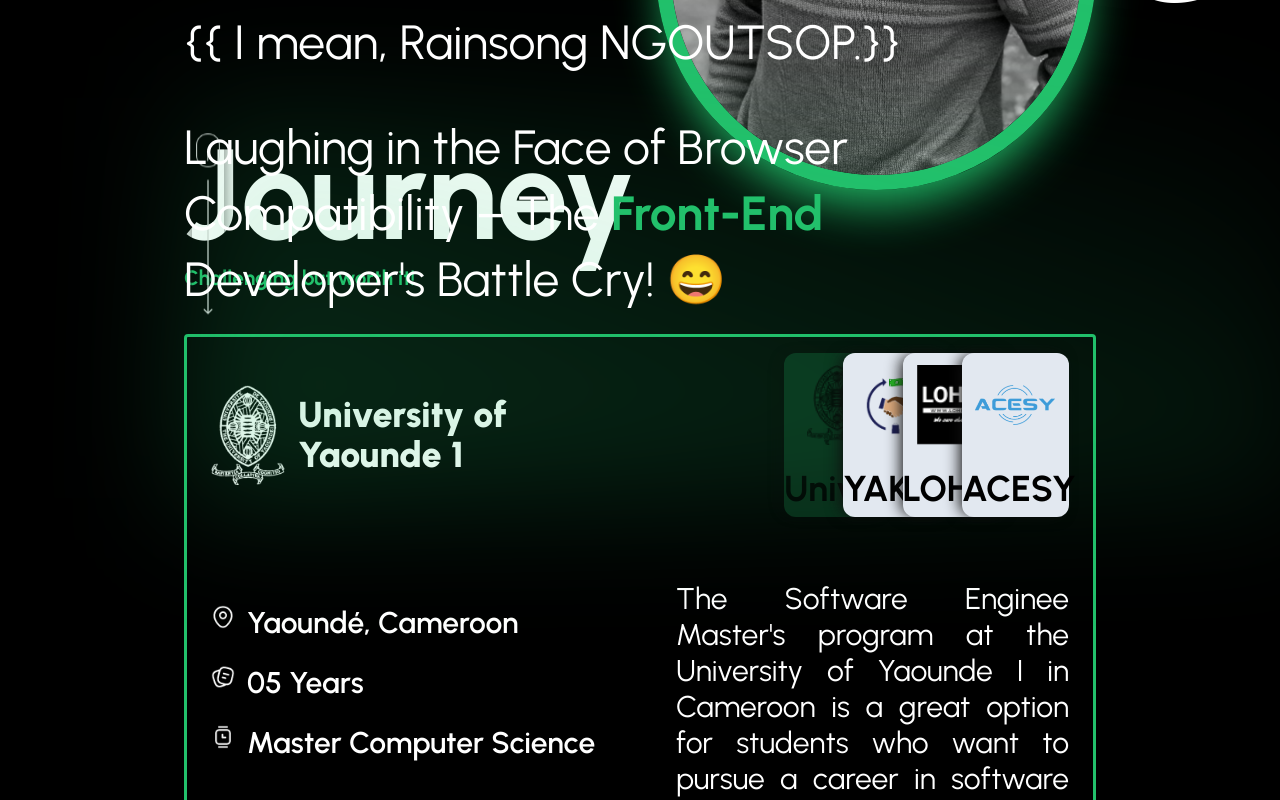
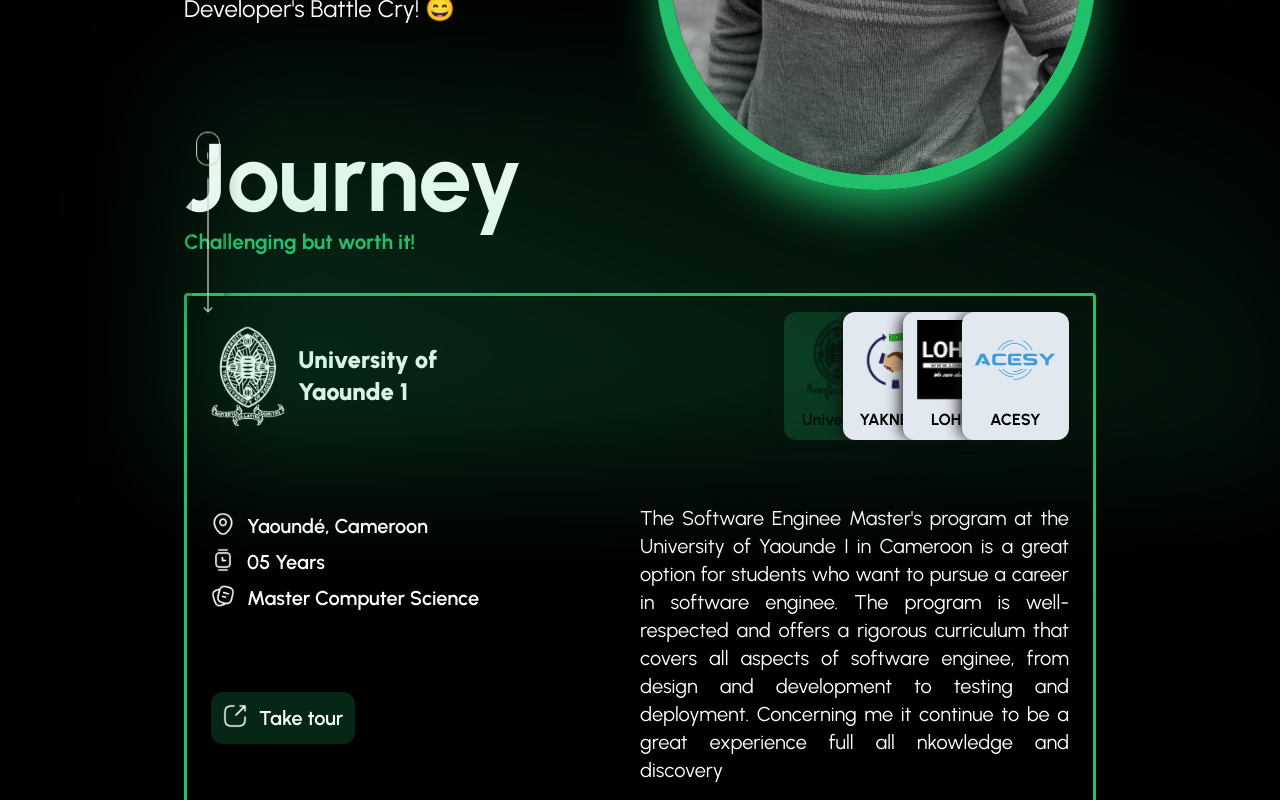
Before and after one commit to gouraintite/Rainsong, a React (Vite) app: page / in a window 1280 px wide. Shown: the part 580-1380 px from the top of the page. Built offline with nearby package versions, Linux system fonts and the light colour scheme.

Commit message:
responsive on xl and md removed

```diff
--- a/src/components/journey.jsx
+++ b/src/components/journey.jsx
@@ -11,8 +11,8 @@ import acesy from '../assets/acesy.png'
 const Journey = () => {
   return (
     <>
-        <section className='lg:-mt-24 mt-24 overflow-hidden xl:text-4xl'>
-            <h1 className='lg:text-8xl text-3xl font-bold xl:text-9xl' >Journey
+        <section className='lg:-mt-24 mt-24 overflow-hidden'>
+            <h1 className='lg:text-8xl text-3xl font-bold' >Journey
                 <div class="absolute z-0 bg-gradient-to-tr from-primary/25 to-dark/10 lg:w-[1120px] w-[200px] h-[400px] blur-3xl -mt-40">
                 </div>
             </h1>
@@ -25,46 +25,46 @@ const Journey = () => {
                             className='w-[75px] h-[100px]'
                             alt=""
                         />
-                        <div className='flex ml-3 h-auto items-center text-2xl font-black xl:text-4xl '>
+                        <div className='flex ml-3 h-auto items-center text-2xl font-black'>
                             University of <br />Yaounde 1
                         </div>
                     </div>
 
-                    <div className='flex lg:w-1/2 w-full lg:ml-auto mx-auto lg:justify-end justify-center text-black lg:-space-x-12 -space-x-2 lg:mb-0 mb-4'>
-                        <div className='group w-1/4 rounded-xl text-center space-y-4 boxes-journey bg-primary opacity-20'>
-                            <div className='w-full flex justify-center py-3 pb-2'>
+                    <div className='flex lg:w-1/2 w-full lg:ml-auto mx-auto lg:justify-end justify-center text-black lg:-space-x-12 space-x-0 lg:mb-0 mb-4'>
+                        <div className='group w-1/4 rounded-xl text-center space-y-2 boxes-journey bg-primary opacity-20'>
+                            <div className='w-full flex justify-center pt-2 pb-0'>
                                 <img
-                                className='h-20 w-20 object-contain'
+                                className='lg:h-20 h-12 w-20 object-contain'
                                 src={Uy1_black} alt="" />
                             </div>
                             <p className='w-full text-black text-center pb-2 font-bold'>
                                 University
                             </p>
                         </div>
-                        <div className='group w-1/4 bg-slate-200 rounded-xl text-center space-y-4 boxes-journey'>
-                            <div className='w-full flex justify-center py-3 pb-2'>
+                        <div className='group w-1/4 bg-slate-200 rounded-xl text-center space-y-2 boxes-journey'>
+                            <div className='w-full flex justify-center pt-2 pb-0'>
                                 <img
-                                className='h-20 w-20 object-contain'
+                                className='lg:h-20 h-12 w-20 object-contain'
                                 src={yak} alt="" />
                             </div>
                             <p className='w-full text-black text-center pb-2 font-bold'>
                                 YAKNEMA
                             </p>
                         </div>
-                        <div className='group w-1/4 bg-slate-200 rounded-xl text-center space-y-4 boxes-journey'>
-                            <div className='w-full flex justify-center py-3 pb-2'>
+                        <div className='group w-1/4 bg-slate-200 rounded-xl text-center space-y-2 boxes-journey'>
+                            <div className='w-full flex justify-center pt-2 pb-0'>
                                 <img
-                                className='h-20 w-20 object-contain'
+                                className='lg:h-20 h-12 w-20 object-contain'
                                 src={lohce} alt="" />
                             </div>
                             <p className='w-full text-black text-center pb-2 font-bold'>
                                 LOHCE
                             </p>
                         </div>
-                        <div className='group w-1/4 bg-slate-200 rounded-xl text-center space-y-4 boxes-journey'>
-                            <div className='w-full flex justify-center py-3 pb-2'>
+                        <div className='group w-1/4 bg-slate-200 rounded-xl text-center space-y-2 boxes-journey'>
+                            <div className='w-full flex justify-center pt-2 pb-0'>
                                 <img
-                                className='h-20 w-20 object-contain'
+                                className='lg:h-20 h-12 w-20 object-contain'
                                 src={acesy} alt="" />
                             </div>
                             <p className='w-full text-black text-center pb-2 font-bold'>
@@ -75,32 +75,32 @@ const Journey = () => {
                 </div>
                 <div className='flex flex-wrap justify-between mt-16'>
                     <div className='lg:w-1/2 w-full text-center font-semibold text-xl'>
-                        <div className='flex my-2 xl:my-6'>
+                        <div className='flex my-2'>
                             <img src={location} alt="" className='h-6' />
-                            <div className='ml-3 xl:text-3xl'>
+                            <div className='ml-3'>
                                 Yaoundé, Cameroon
                             </div>
                         </div>
-                        <div className='flex my-2 xl:my-6'>
-                            <img src={note2} alt="" className='h-6' />
-                            <div className='ml-3 xl:text-3xl'>
+                        <div className='flex my-2'>
+                            <img src={watch} alt="" className='h-6' />
+                            <div className='ml-3'>
                                 05 Years
                             </div>
                         </div>
-                        <div className='flex my-2 xl:my-6'>
-                            <img src={watch} alt="" className='h-6' />
-                            <div className='ml-3 xl:text-3xl'>
+                        <div className='flex my-2'>
+                            <img src={note2} alt="" className='h-6' />
+                            <div className='ml-3'>
                             Master Computer Science
                             </div>
                         </div>
                         <div className='flex bg-primary/20 backdrop-blur-2xl w-fit lg:mt-20 mb-6 p-3 rounded-xl cursor-pointer transition-all hover:scale-95 duration-200 ease-in-out'>
                             <img src={tour} alt="" className='h-6' />
-                            <div className='ml-3 xl:text-3xl'>
+                            <div className='ml-3'>
                                 Take tour
                             </div>
                         </div>
                     </div>
-                    <div className='lg:w-1/2 lg:text-xl xl:text-3xl pb-6 text-justify xl:pl-9'>
+                    <div className='lg:w-1/2 lg:text-xl pb-6 text-justify'>
                         The Software Enginee Master's program at the University of Yaounde I in Cameroon is a great option for students who want to pursue a career in software enginee. The program is well-respected and offers a rigorous curriculum that covers all aspects of software enginee, from design and development to testing and deployment.
                         Concerning me it continue to be a great experience full all nkowledge and discovery
                     </div>
--- a/src/components/welcome.jsx
+++ b/src/components/welcome.jsx
@@ -15,16 +15,16 @@ const Welcome = () => {
             <div className='flex lg:flex-row flex-row-reverse justify-between h-auto lg:h-100 mt-6'>
                 <div className='lg:mt-36 mt-4 lg:w-2/5 w-full h-full z-50'>
                     <div className='lg:absolute z-50 h-1/2 '>
-                        <p className='lg:text-2xl xl:text-5xl text-3xl font-bold'>
+                        <p className='lg:text-2xl text-3xl font-bold'>
                             Hey, ✌🏽 I am...️
                         </p><br />
-                        <p className='lg:text-[9.2rem] xl:text-[16rem] sm:text-[2rem] text-[4.2rem] ml-4 lg:-mt-16 font-extrabold'>
+                        <p className='md:text-[9.2rem] sm:text-[2rem] text-[4.2rem] ml-4 lg:-mt-16 font-extrabold'>
                             Rainsong
                         </p><br />
-                        <p className='lg:text-2xl xl:text-5xl text-xl lg:font-normal font-bold lg:-mt-12 mt-2 mb-12'>
+                        <p className='lg:text-2xl text-xl lg:font-normal font-bold lg:-mt-12 mt-2 mb-12'>
                             {'{{'} I mean, Rainsong NGOUTSOP.{'}}'}
                         </p>
-                        <p className='lg:text-2xl xl:text-5xl text-xl lg:mt-4 mt-24 xl:leading-snug lg:leading-normal leading-relaxed w-full'>
+                        <p className='lg:text-2xl text-xl lg:mt-4 mt-24 lg:leading-normal leading-relaxed w-full'>
                             Laughing in the Face of Browser <br /> Compatibility – The {' '}
                             <span className='text-primary font-bold'>Front-End</span> <br />
                              Developer's Battle Cry! 😄
@@ -35,7 +35,7 @@ const Welcome = () => {
                     <div className='lg:ml-4 w-full shadow-2xl shadow-primary rounded-full overflow-hidden lg:border-[15px] border-[5px] border-primary '>
                         <img src={me} alt="my picture" className='w-full shadow-xl' />
                     </div>
-                    <div className='lg:absolute lg:block hidden xl:bottom-[32rem]  bottom-72 rounded-l-3xl -right-44 shadow-2xl shadow-slate-700 border-l-2 border-y-2 border-primary overflow-hidden  xl:w-92 xl:h-52  w-46 h-52 object-cover ring'>
+                    <div className='lg:absolute lg:block hidden bottom-72 rounded-l-3xl -right-44 shadow-2xl shadow-slate-700 border-l-2 border-y-2 border-primary overflow-hidden  w-46 h-52 object-cover ring'>
                             <img src={a1} alt="" className='object-cover' />
                             <div className='bg-primary text-xl flex justify-center items-center h-1/5 w-1/3 absolute bottom-0 rounded-tr-xl' >
                                 avendre
@@ -44,7 +44,7 @@ const Welcome = () => {
                 </div>
             </div>
 
-            <div className='absolute -bottom-24 left-1 xl:left-48 lg:left-48 arrow'>
+            <div className='absolute -bottom-24 left-1 lg:left-48 arrow'>
                 <div className='flex justify-center pt-3'>
                     <img src={mouse} alt="" className='w-3/4 drop-shadow-xl drop-shadow-white' />
                 </div>
--- a/src/index.css
+++ b/src/index.css
@@ -66,7 +66,7 @@ html{
 
 @media screen and (max-width: 768px) {
   html{
-    margin: 0 2rem;
+    margin: 0 .2rem;
   }
 }
 
```
